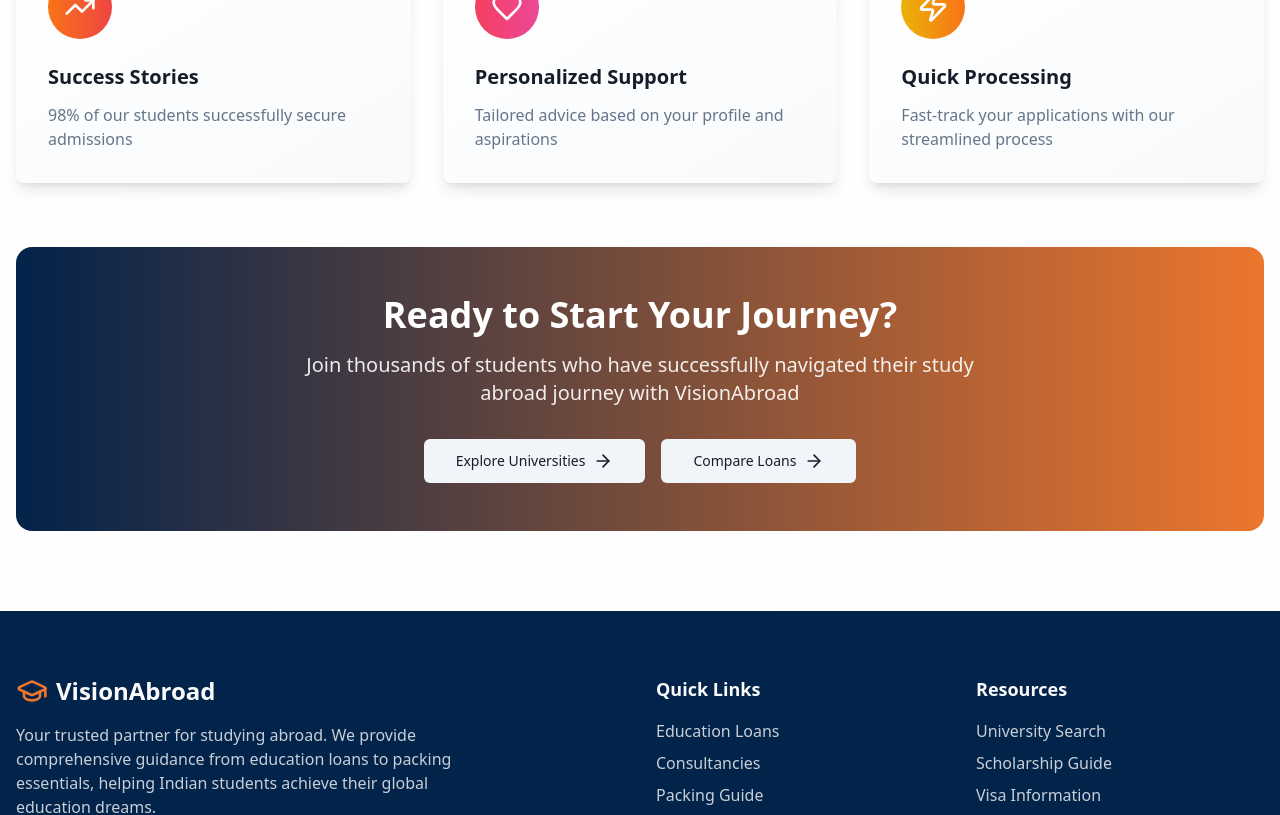
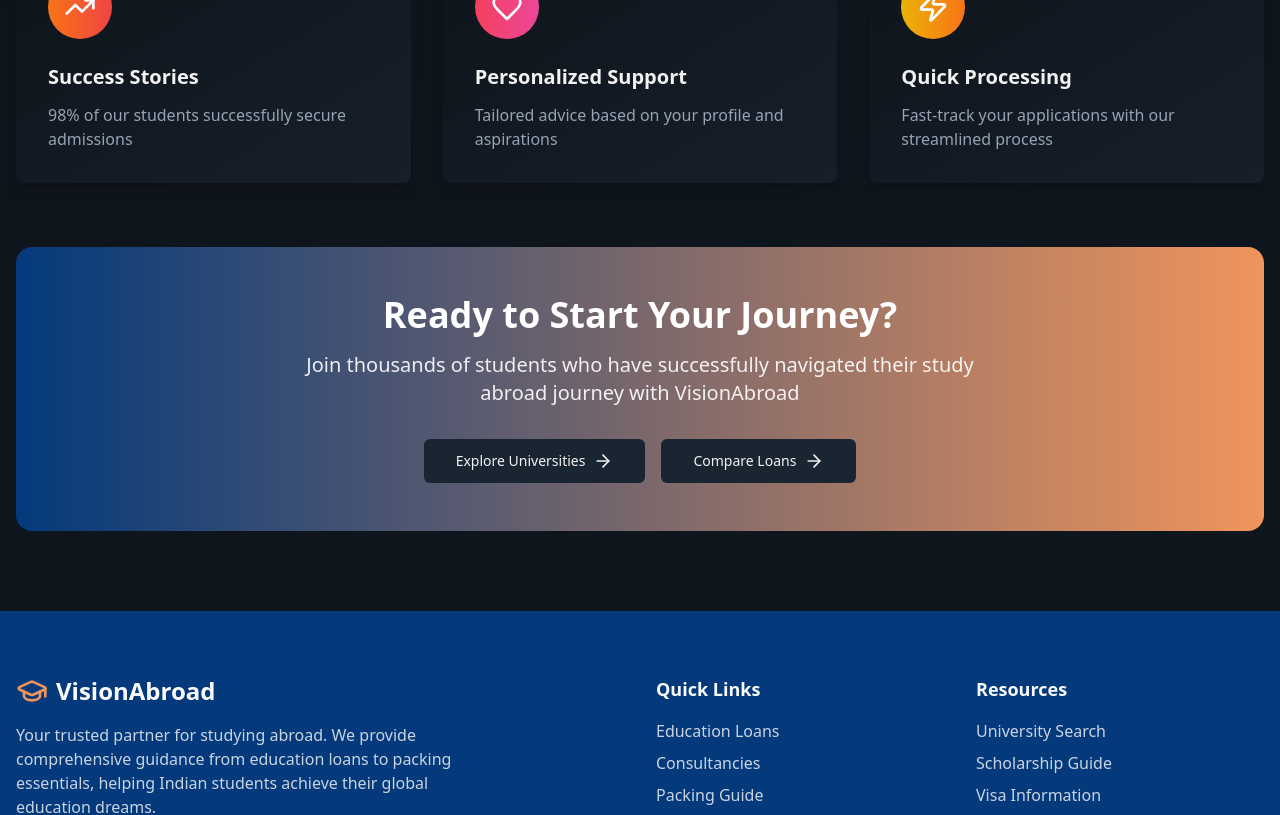
Before and after one commit to Kraton17/study-abroad-pathway-india, a React (Vite) app: page / in a window 1280 px wide. Shown: the part 1989-2804 px from the top of the page. Built offline with nearby package versions, Linux system fonts and the light colour scheme.

Commit message:
Apply dark mode theme
Implement dark mode styles for the entire website. This includes updating color variables in `index.css` to support a dark theme.

```diff
--- a/src/App.tsx
+++ b/src/App.tsx
@@ -3,6 +3,7 @@ import { Toaster as Sonner } from "@/components/ui/sonner";
 import { TooltipProvider } from "@/components/ui/tooltip";
 import { QueryClient, QueryClientProvider } from "@tanstack/react-query";
 import { BrowserRouter, Routes, Route } from "react-router-dom";
+import { ThemeProvider } from "next-themes";
 import Index from "./pages/Index";
 import BankDetail from "./pages/BankDetail";
 import NotFound from "./pages/NotFound";
@@ -16,10 +17,11 @@ const queryClient = new QueryClient();
 
 const App = () => (
   <QueryClientProvider client={queryClient}>
-    <TooltipProvider>
-      <Toaster />
-      <Sonner />
-      <BrowserRouter>
+    <ThemeProvider attribute="class" defaultTheme="dark" enableSystem={false}>
+      <TooltipProvider>
+        <Toaster />
+        <Sonner />
+        <BrowserRouter>
         <Routes>
           <Route path="/" element={<Index />} />
           <Route path="/countries" element={<CountriesPage />} />
@@ -31,7 +33,8 @@ const App = () => (
           <Route path="*" element={<NotFound />} />
         </Routes>
       </BrowserRouter>
-    </TooltipProvider>
+      </TooltipProvider>
+    </ThemeProvider>
   </QueryClientProvider>
 );
 
--- a/src/index.css
+++ b/src/index.css
@@ -42,7 +42,39 @@
   }
 
   .dark {
-    /* Your dark mode colors here */
+    --background: 213 31% 8%;
+    --foreground: 0 0% 95%;
+
+    --card: 213 31% 10%;
+    --card-foreground: 0 0% 95%;
+
+    --popover: 213 31% 10%;
+    --popover-foreground: 0 0% 95%;
+
+    --primary: 213 94% 25%;
+    --primary-foreground: 0 0% 98%;
+
+    --secondary: 213 31% 15%;
+    --secondary-foreground: 0 0% 95%;
+
+    --muted: 213 31% 15%;
+    --muted-foreground: 215 16% 65%;
+
+    --accent: 23 83% 65%;
+    --accent-foreground: 0 0% 98%;
+
+    --destructive: 0 84% 60%;
+    --destructive-foreground: 0 0% 98%;
+
+    --border: 213 31% 20%;
+    --input: 213 31% 20%;
+    --ring: 213 94% 25%;
+
+    /* Custom study abroad theme colors - dark mode */
+    --trust-blue: 213 94% 25%;
+    --education-orange: 23 83% 65%;
+    --success-green: 142 71% 55%;
+    --warning-amber: 38 92% 60%;
   }
 }
 
```
